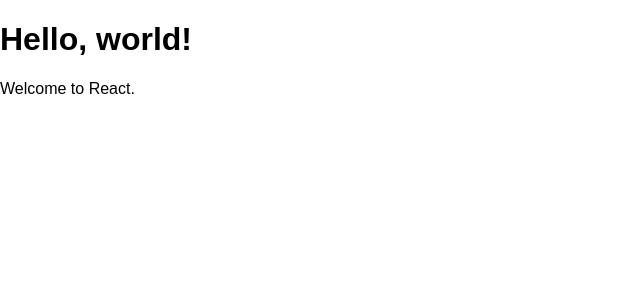
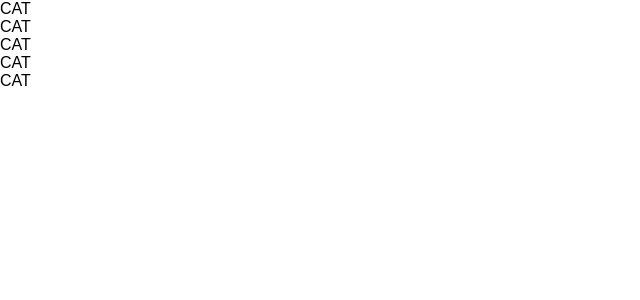
Before and after one commit to ndjndj/udemy-redux, a React (Create React App) app: page / in a window 1280 px wide. Shown: the top 300 px of the page, without its empty margins (0-640 px from the left). Built offline with nearby package versions, Linux system fonts and the light colour scheme.

Commit message:
create class component and funcitonal component

```diff
--- a/src/App.js
+++ b/src/App.js
@@ -1,15 +1,33 @@
 import React, { Component } from 'react';
 
-class App extends Component {
-  render() {
-    return (
-      <React.Fragment>
-        <h1>Hello, world!</h1>
-        <p>Welcome to React.</p>
-      </React.Fragment>
+// class App extends Component {
+//   render() {
+//     return (
+//       <React.Fragment>
+//         <h1>Hello, world!</h1>
+//         <p>Welcome to React.</p>
+//       </React.Fragment>
+//
+//     );
+//   }
+// }
 
-    );
-  }
+const App = () => {
+  return (
+    <div>
+      <Cat />
+      <Cat />
+      <Cat />
+      <Cat />
+      <Cat />
+    </div>
+  );
+}
+
+const Cat = () => {
+  return (
+    <div>CAT</div>
+  );
 }
 
 export default App;
```
